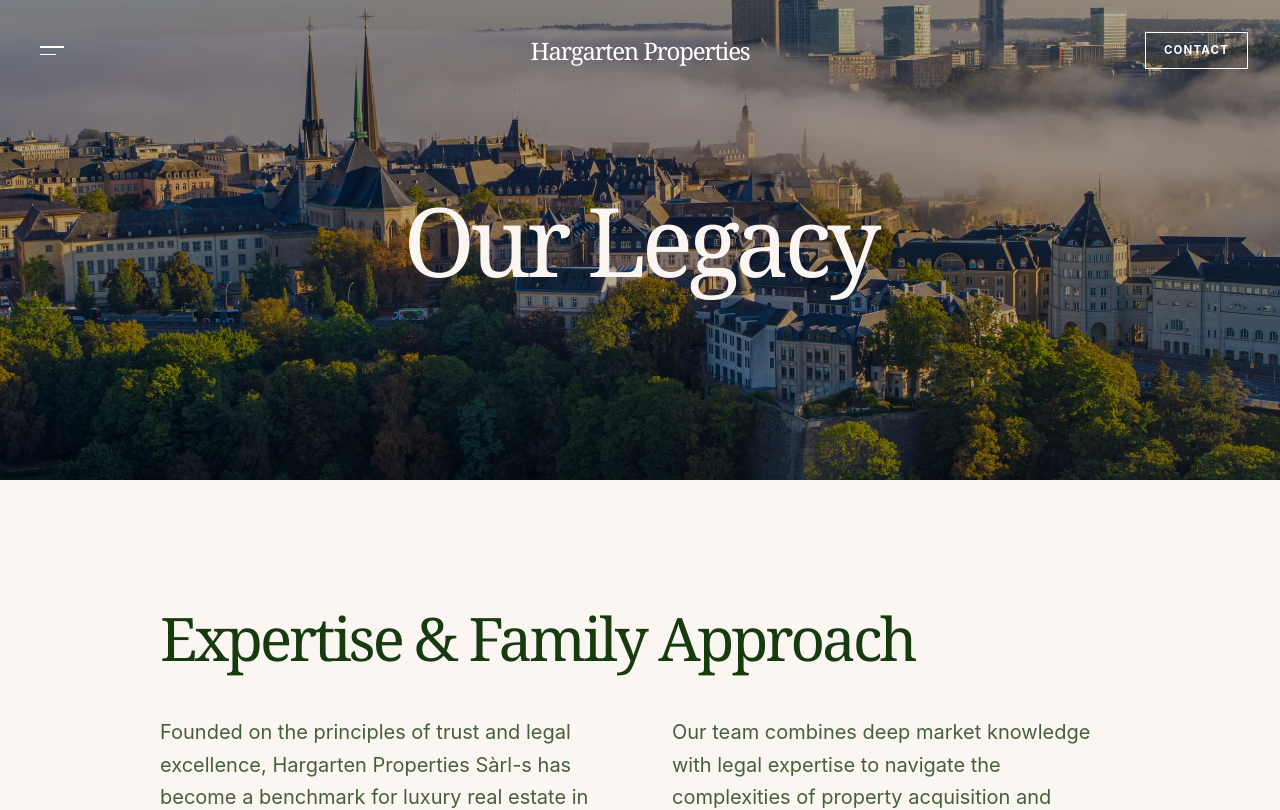
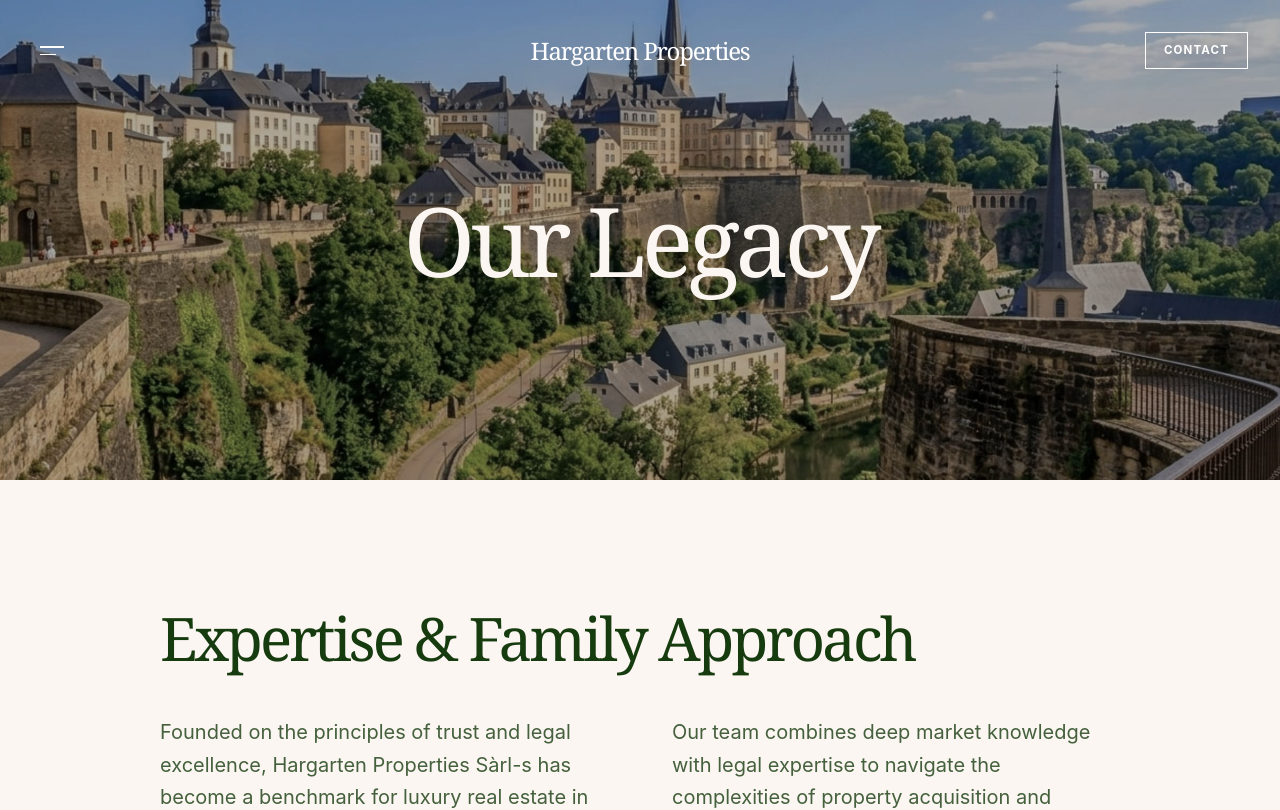
Before and after one commit to briggsdavis/hargarten, a React (Vite) app: page /about in a window 1280 px wide. Shown: the top 810 px of the page. Built offline with nearby package versions, Linux system fonts and the light colour scheme.

Commit message:
Use page-specific hero banner images for About and Services pages
Replace shared luxembourg.jpg with about.jpg on the About page and services.jpg on the Services page.

https://claude.ai/code/session_012fAYda9sbaXjD2yGvJxxof

```diff
--- a/src/pages/About.tsx
+++ b/src/pages/About.tsx
@@ -145,7 +145,7 @@ export const About = () => {
             className="absolute inset-0 w-full h-[130%] -top-[15%]"
           >
             <img
-              src="/luxembourg.jpg"
+              src="/about.jpg"
               alt="About Hargarten"
               className="w-full h-full object-cover"
             />
--- a/src/pages/Services.tsx
+++ b/src/pages/Services.tsx
@@ -24,7 +24,7 @@ export const Services = () => {
             style={{ y: parallaxY }}
             className="absolute inset-0 w-full h-[130%] -top-[15%]"
           >
-            <img src="/luxembourg.jpg" alt="Services" className="w-full h-full object-cover" />
+            <img src="/services.jpg" alt="Services" className="w-full h-full object-cover" />
           </motion.div>
           <div className="absolute inset-0 bg-black/40" />
         </motion.div>
```
